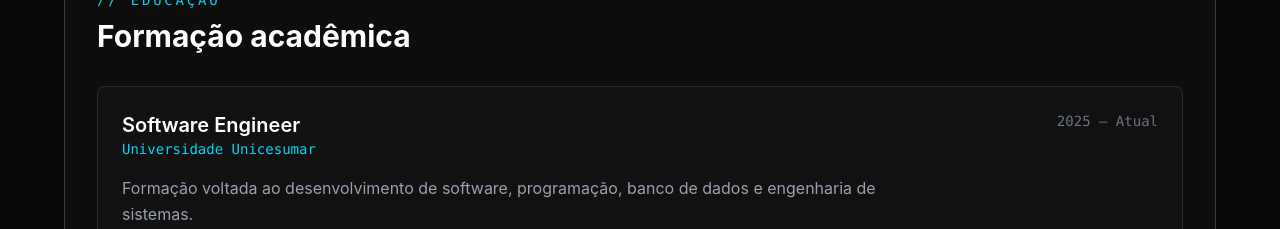
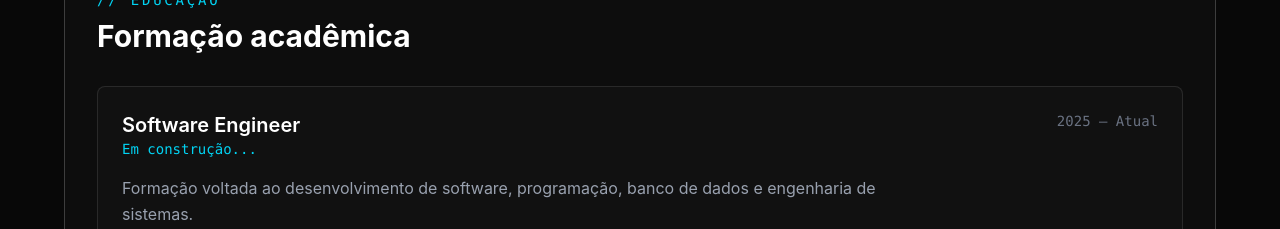
Before and after one commit to felippe-leite/portifolio, a React (Vite) app: page / in a window 1280 px wide. Shown: the part 1700-1929 px from the top of the page. Built offline with nearby package versions, Linux system fonts and the light colour scheme.

Commit message:
Update institution name for education entry

```diff
--- a/src/data/education.ts
+++ b/src/data/education.ts
@@ -8,7 +8,7 @@ export interface Education {
 export const education: Education[] = [
   {
     course: "Software Engineer",
-    institution: "Universidade Unicesumar",
+    institution: "Em construção...",
     period: "2025 — Atual",
     description:
       "Formação voltada ao desenvolvimento de software, programação, banco de dados e engenharia de sistemas.",
```
